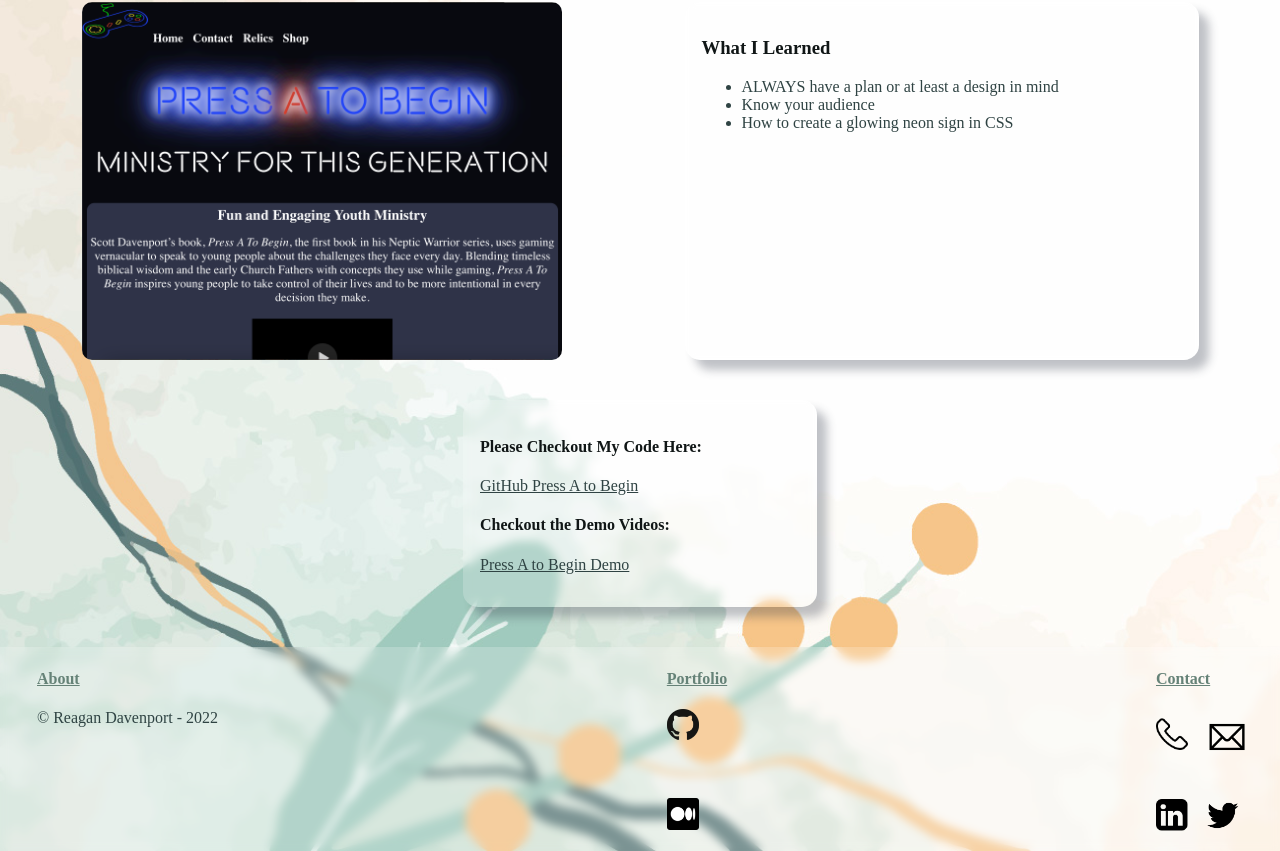
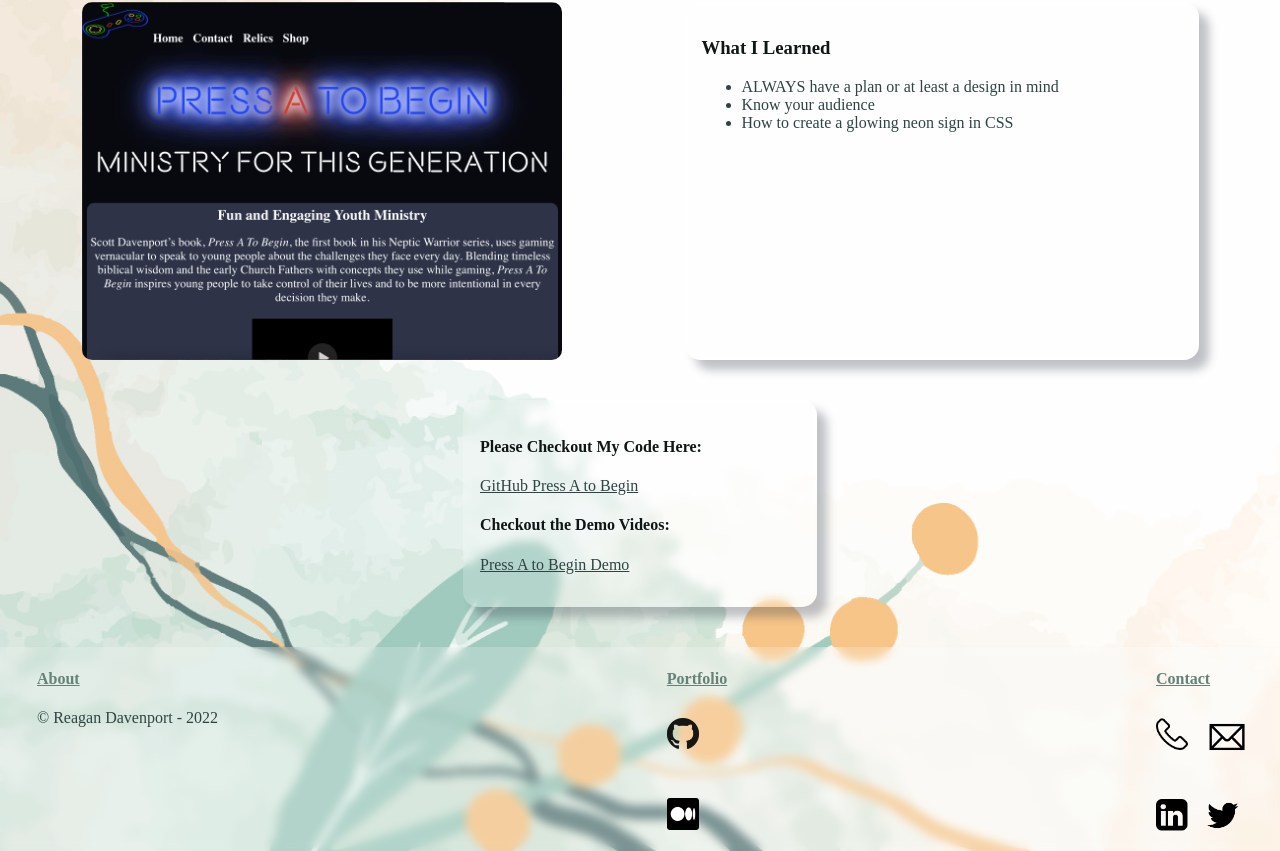
Before and after one commit to ReaganADavenport/Portfolio, a React (Create React App) app: page /portfolio/press in a window 1280 px wide. Shown: the part 1196-2047 px from the top of the page. Built offline with nearby package versions, Linux system fonts and the light colour scheme.

Commit message:
added a classname to github link, put 9px of margin on top of github img

```diff
--- a/src/Components/footer/footer.css
+++ b/src/Components/footer/footer.css
@@ -36,6 +36,10 @@
 
 .Portfolio img{
     width: 2rem;
+}
+
+.github{
+    margin-top: 9px;
 }
 
 .medium{
--- a/src/Components/footer/footer.js
+++ b/src/Components/footer/footer.js
@@ -19,7 +19,7 @@
             <div className='Portfolio'>
                 <a href='/portfolio'> <h4>Portfolio</h4> </a>
                 <div className='portfolio-container'>
-                    <a href="https://github.com/ReaganADavenport"> <img src={github}></img> </a>
+                    <a href="https://github.com/ReaganADavenport"> <img src={github} className='github'></img> </a>
                     <a href='https://medium.com/@reagan.a.davenport'> <img src={medium} className="medium"></img> </a>
                 </div>
 
```
